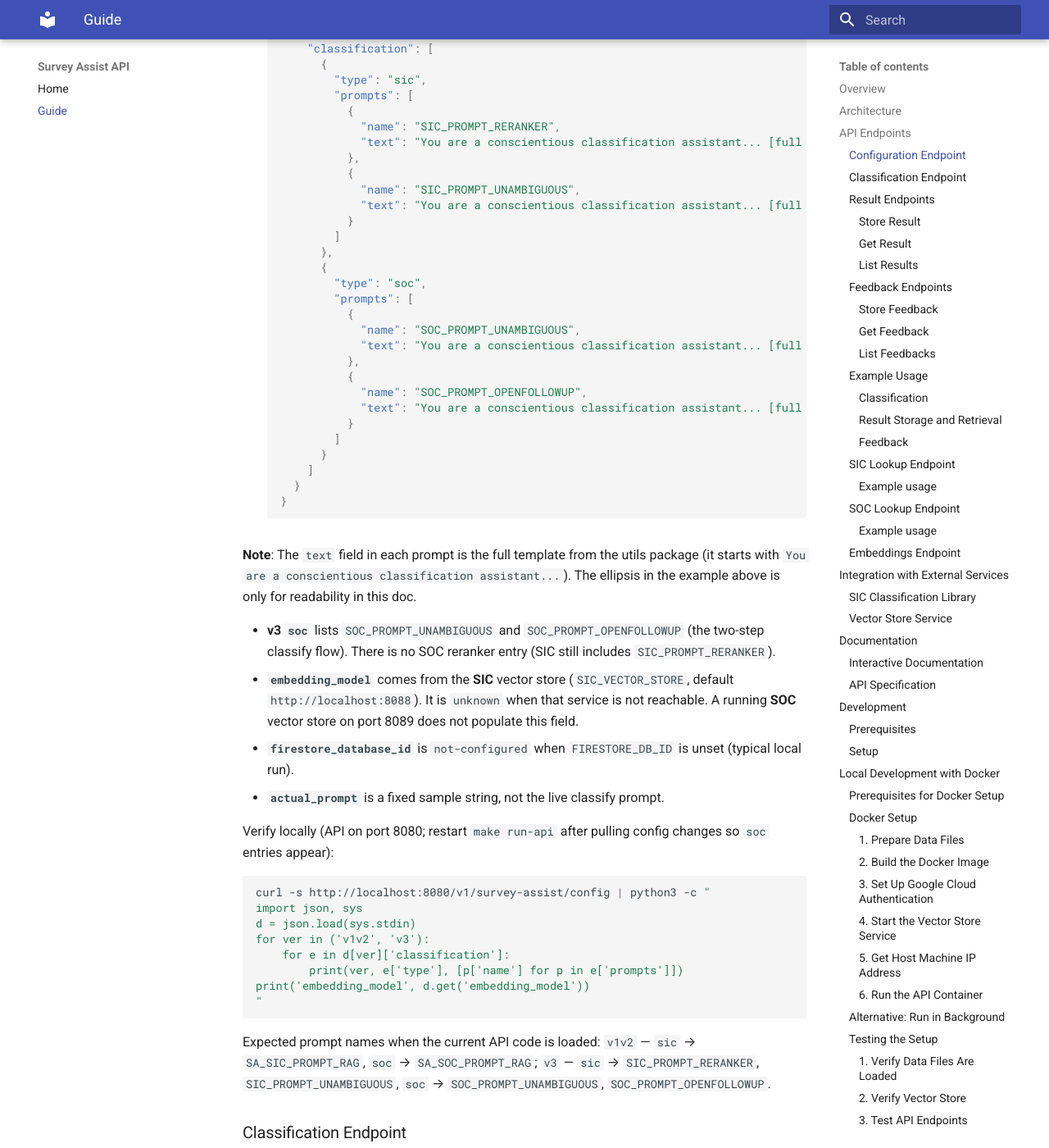
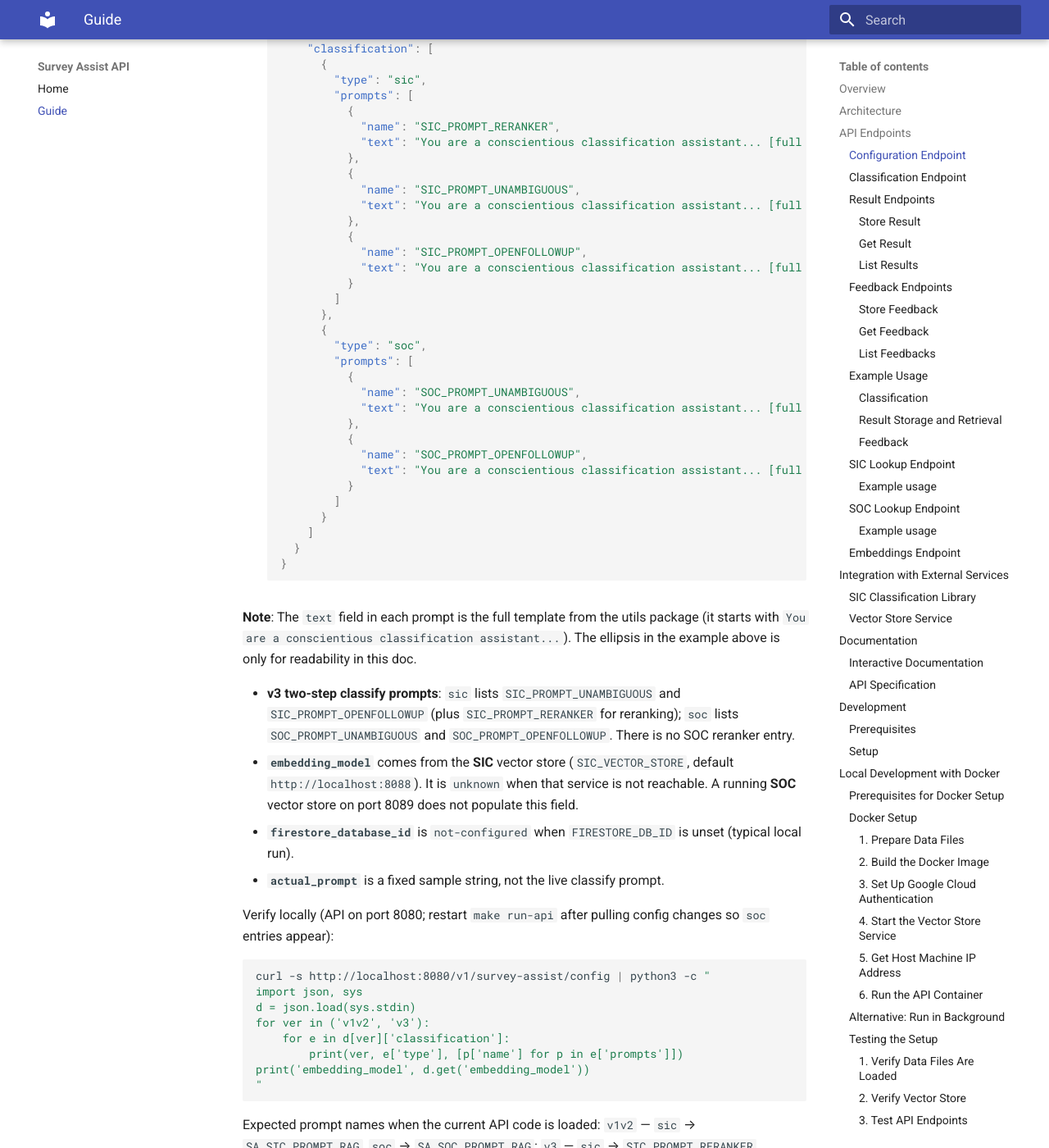
Before and after one commit to ONSdigital/survey-assist-api, an MkDocs documentation site: the page built from docs/guide.md, in a window 1280 px wide and 1400 px high, scrolled down 1897 px. Shown: the whole window at 82% size. Built offline with MkDocs 1.6.1 and Material for MkDocs 9.7.7, drawn with Linux system fonts in a browser that asks for light colours; some of the changed text lies outside the part shown.

Commit message:
update guide

````diff
--- a/docs/guide.md
+++ b/docs/guide.md
@@ -76,6 +76,10 @@ The API is built using:
             {
               "name": "SIC_PROMPT_UNAMBIGUOUS",
               "text": "You are a conscientious classification assistant... [full prompt text]"
+            },
+            {
+              "name": "SIC_PROMPT_OPENFOLLOWUP",
+              "text": "You are a conscientious classification assistant... [full prompt text]"
             }
           ]
         },
@@ -99,7 +103,7 @@ The API is built using:
 
   **Note**: The `text` field in each prompt is the full template from the utils package (it starts with `You are a conscientious classification assistant...`). The ellipsis in the example above is only for readability in this doc.
 
-  - **v3 `soc`** lists `SOC_PROMPT_UNAMBIGUOUS` and `SOC_PROMPT_OPENFOLLOWUP` (the two-step classify flow). There is no SOC reranker entry (SIC still includes `SIC_PROMPT_RERANKER`).
+  - **v3 two-step classify prompts**: `sic` lists `SIC_PROMPT_UNAMBIGUOUS` and `SIC_PROMPT_OPENFOLLOWUP` (plus `SIC_PROMPT_RERANKER` for reranking); `soc` lists `SOC_PROMPT_UNAMBIGUOUS` and `SOC_PROMPT_OPENFOLLOWUP`. There is no SOC reranker entry.
   - **`embedding_model`** comes from the **SIC** vector store (`SIC_VECTOR_STORE`, default `http://localhost:8088`). It is `unknown` when that service is not reachable. A running **SOC** vector store on port 8089 does not populate this field.
   - **`firestore_database_id`** is `not-configured` when `FIRESTORE_DB_ID` is unset (typical local run).
   - **`actual_prompt`** is a fixed sample string, not the live classify prompt.
@@ -117,7 +121,7 @@ The API is built using:
   "
   ```
 
-  Expected prompt names when the current API code is loaded: `v1v2` — `sic` → `SA_SIC_PROMPT_RAG`, `soc` → `SA_SOC_PROMPT_RAG`; `v3` — `sic` → `SIC_PROMPT_RERANKER`, `SIC_PROMPT_UNAMBIGUOUS`, `soc` → `SOC_PROMPT_UNAMBIGUOUS`, `SOC_PROMPT_OPENFOLLOWUP`.
+  Expected prompt names when the current API code is loaded: `v1v2` — `sic` → `SA_SIC_PROMPT_RAG`, `soc` → `SA_SOC_PROMPT_RAG`; `v3` — `sic` → `SIC_PROMPT_RERANKER`, `SIC_PROMPT_UNAMBIGUOUS`, `SIC_PROMPT_OPENFOLLOWUP`, `soc` → `SOC_PROMPT_UNAMBIGUOUS`, `SOC_PROMPT_OPENFOLLOWUP`.
 
 ### Classification Endpoint
 - **Path**: `/v1/survey-assist/classify`
````
